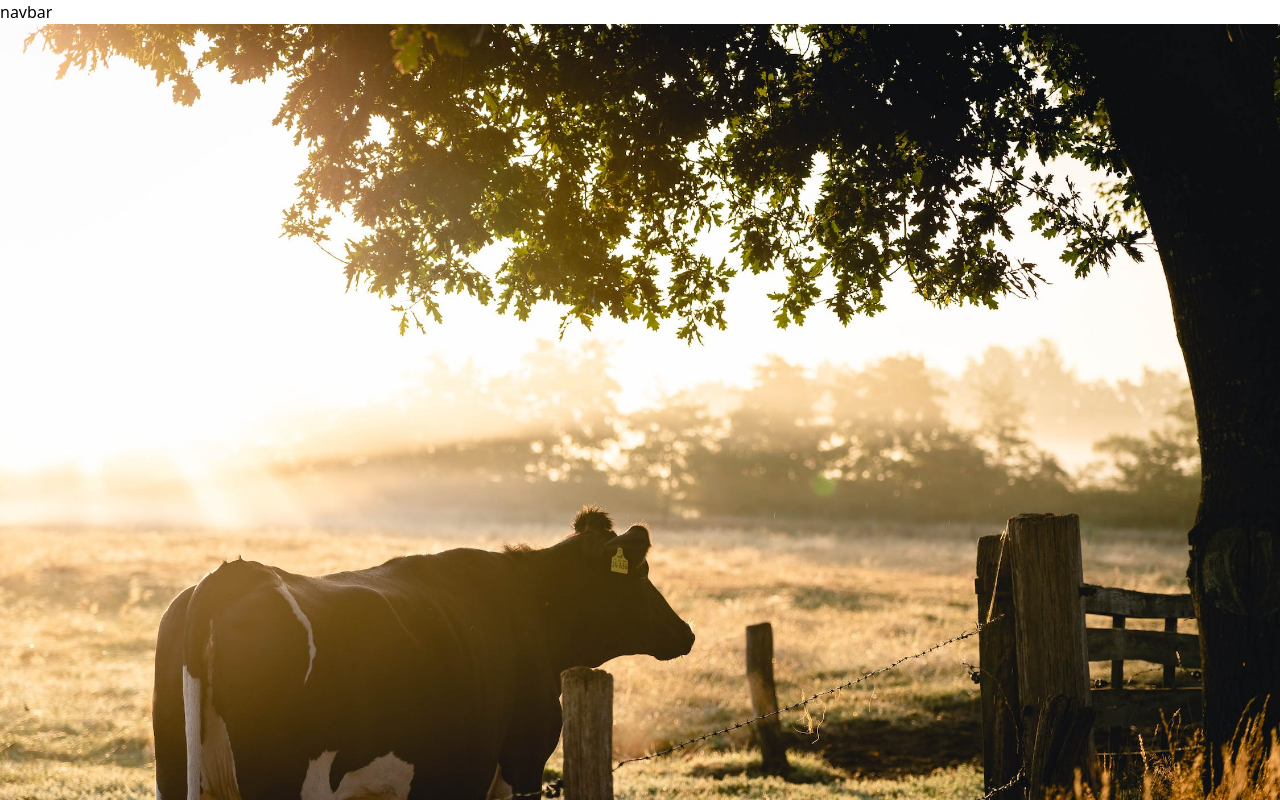
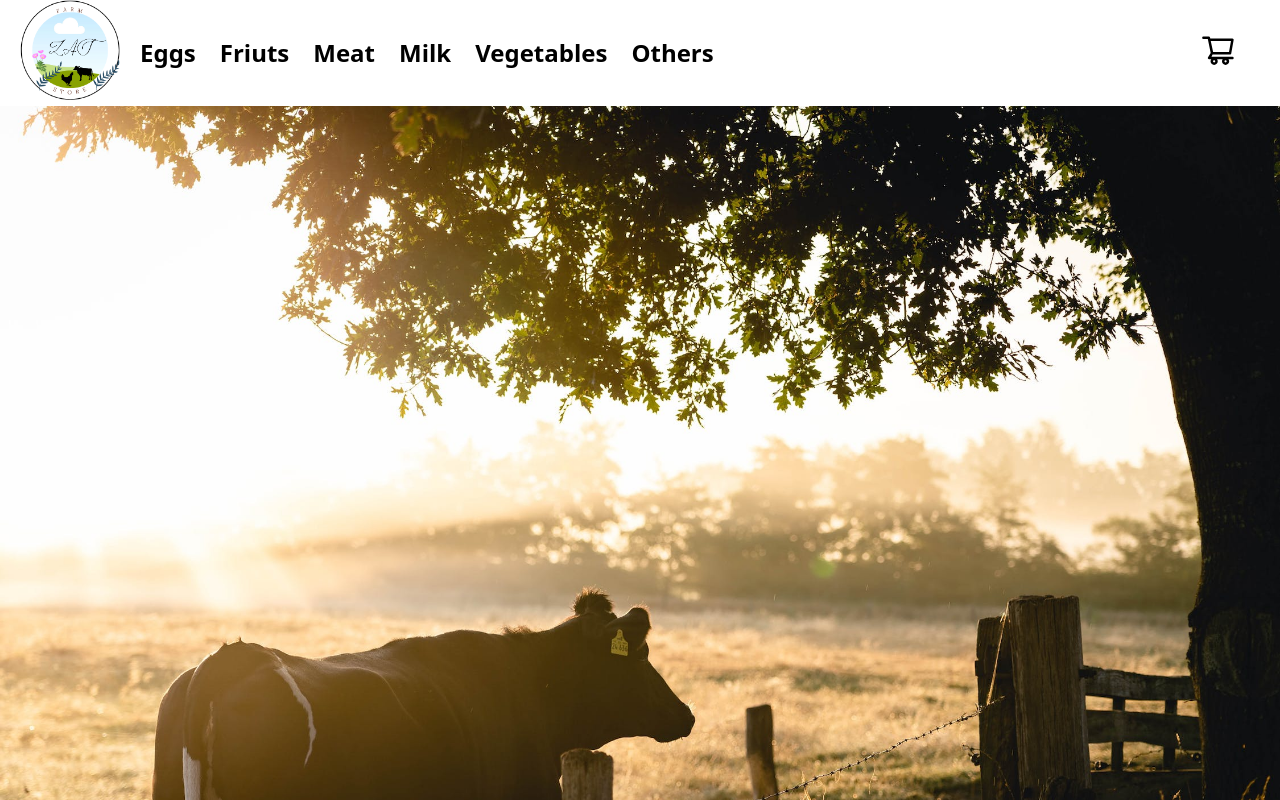
Before and after one commit to ZaeemAftabSiddiqui/zasfarmstore, a Next.js app: page / in a window 1280 px wide. Shown: the top 800 px of the page. Built offline with nearby package versions, Linux system fonts and the light colour scheme.

Commit message:
navbar complete

```diff
--- a/components/Footer.js
+++ b/components/Footer.js
@@ -5,7 +5,7 @@
   return (
     <div>
       <footer className="text-gray-600 body-font">
-        <div className="container px-5 py-12 mx-auto flex md:items-center lg:items-start md:flex-row md:flex-nowrap flex-wrap flex-col">
+        <div className="container px-5 py-24 mx-auto flex md:items-center lg:items-start md:flex-row md:flex-nowrap flex-wrap flex-col">
           <div className="w-64 flex-shrink-0 md:mx-0 mx-auto text-center md:text-left">
             <Link href={"/"}>
               <a className="flex title-font font-medium py-2 items-center md:justify-start justify-center text-gray-900">
@@ -19,7 +19,7 @@
             </Link>
             <p className="mx-10 text-sm text-gray-500">Farm fresh organic</p>
           </div>
-          <div className="flex-grow flex flex-wrap py-12 md:pl-20 -mb-10 md:mt-0 mt-10 md:text-left text-center">
+          <div className="flex-grow flex flex-wrap   md:pl-20 -mb-10 md:mt-0 mt-10 md:text-left text-center">
             <div className="lg:w-1/4 md:w-1/2 w-full px-4">
               <h2 className="title-font font-medium text-gray-900 tracking-widest text-sm mb-3">
                 CATEGORIES
--- a/components/Navbar.js
+++ b/components/Navbar.js
@@ -1,7 +1,58 @@
 import React from "react";
+import Image from "next/image";
+import Link from "next/link";
+import { AiOutlineShoppingCart } from "react-icons/ai";
+const navbar = () => {
+  return (
+    <div className="flex flex-col md:flex-row justify-center md:justify-start items-center ">
+      <div className="logo mx-5">
+        <Image
+          src="/logo.png"
+          alt="ZASFarmStore Farm fresh organic"
+          width={100}
+          height={100}
+        />
+      </div>
+      <div className="nav">
+        <ul className="flex items-center text-lg space-x-2 font-bold sm:text-xl sm:space-x-4 md:text-2xl md:space-x-6">
+          <Link href={"/"}>
+            <a>
+              <li>Eggs</li>
+            </a>
+          </Link>
+          <Link href={"/"}>
+            <a>
+              <li>Friuts</li>
+            </a>
+          </Link>
+          <Link href={"/"}>
+            <a>
+              <li>Meat</li>
+            </a>
+          </Link>
+          <Link href={"/"}>
+            <a>
+              <li>Milk</li>
+            </a>
+          </Link>
+          <Link href={"/"}>
+            <a>
+              <li>Vegetables</li>
+            </a>
+          </Link>
 
-const navbar = () => {
-  return <div>navbar</div>;
+          <Link href={"/"}>
+            <a>
+              <li>Others</li>
+            </a>
+          </Link>
+        </ul>
+      </div>
+      <div className="cart absolute top-8 right-6 mx-5">
+        <AiOutlineShoppingCart className="text-2xl   md:text-4xl" />
+      </div>
+    </div>
+  );
 };
 
 export default navbar;
--- a/package.json
+++ b/package.json
@@ -11,7 +11,8 @@
   "dependencies": {
     "next": "12.2.5",
     "react": "18.2.0",
-    "react-dom": "18.2.0"
+    "react-dom": "18.2.0",
+    "react-icons": "^4.4.0"
   },
   "devDependencies": {
     "autoprefixer": "^10.4.8",
```
Also changed, not shown: public/Logo.png, 1 other file (tests, documents, lock files or other folders).
